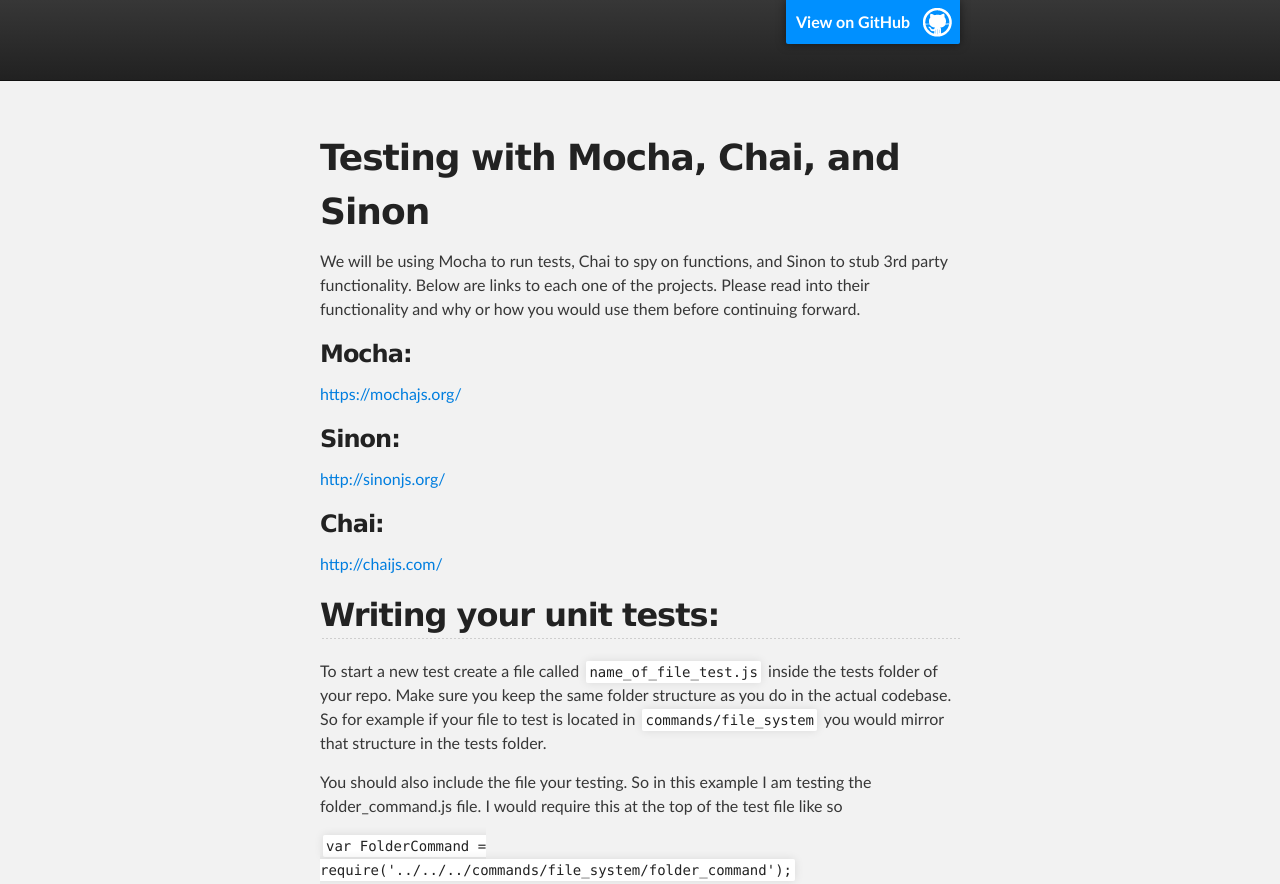
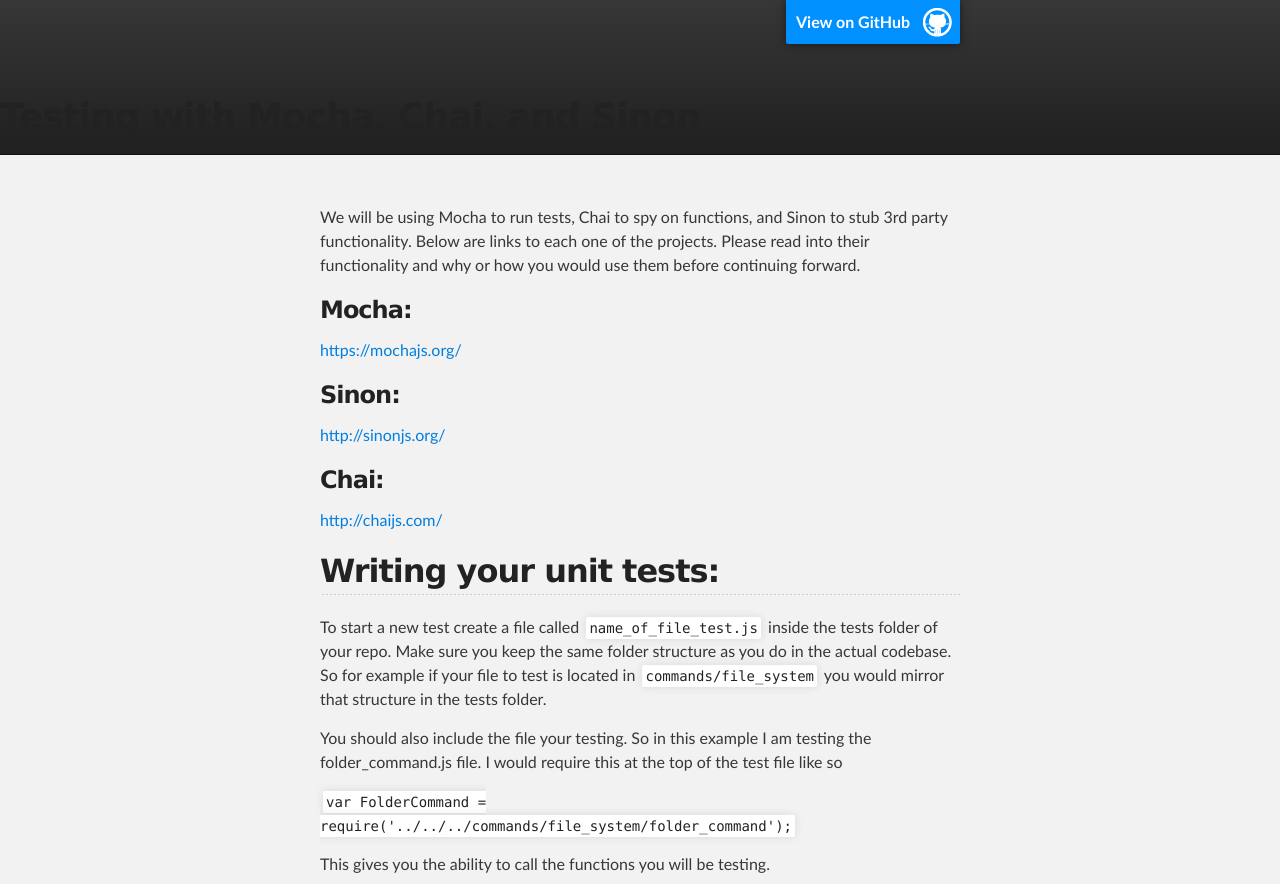
Before and after one commit to loganbfisher/testing-with-mocha-chai-sinon, a plain HTML site: page index.html in a window 1280 px wide. Shown: the top 884 px of the page. Drawn offline with Linux system fonts and the light colour scheme.

Commit message:
Update index.html

```diff
--- a/index.html
+++ b/index.html
@@ -18,12 +18,12 @@
         <header class="inner">
           <a id="forkme_banner" href="https://github.com/loganbfisher/testing-with-mocha-chai-sinon">View on GitHub</a>
         </header>
+        <h1>Testing with Mocha, Chai, and Sinon</h1>
     </div>
 
     <!-- MAIN CONTENT -->
     <div id="main_content_wrap" class="outer">
       <section id="main_content" class="inner">
-        <h1><a id="Testing_with_Mocha_Chai_and_Sinon_0"></a>Testing with Mocha, Chai, and Sinon</h1>
 <p>We will be using Mocha to run tests, Chai to spy on functions, and Sinon to stub 3rd party functionality.  Below are links to each one of the projects.  Please read into their functionality and why or how you would use them before continuing forward.</p>
 <h3><a id="Mocha_4"></a>Mocha:</h3>
 <p><a href="https://mochajs.org/">https://mochajs.org/</a></p>
```
